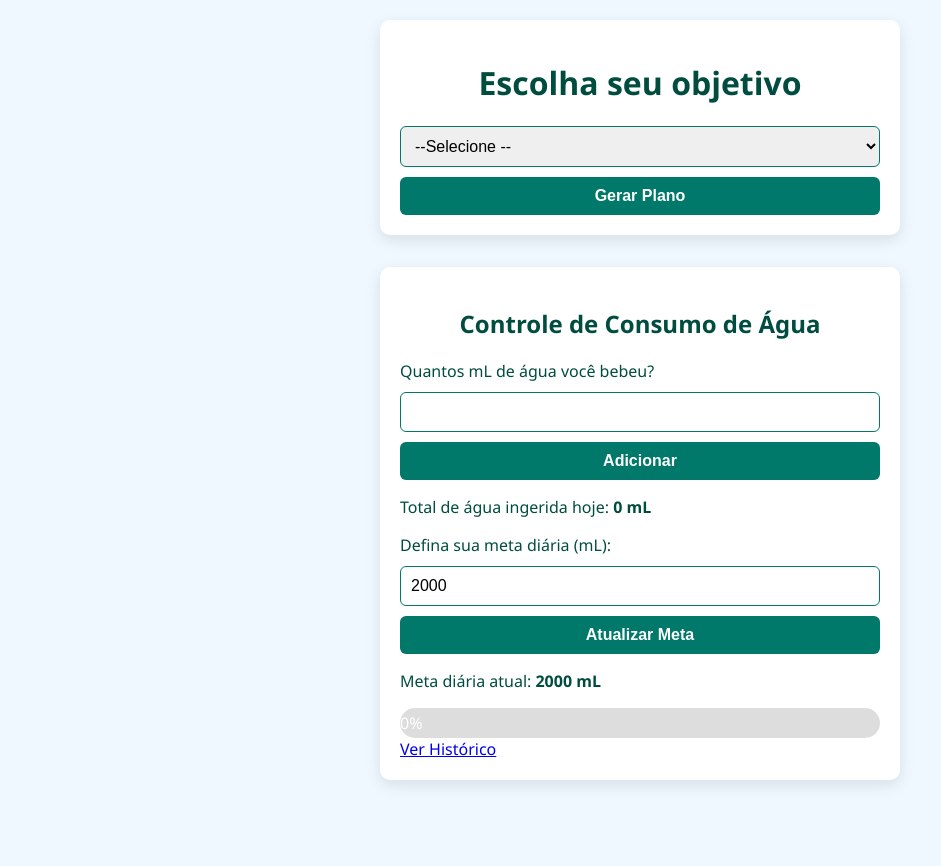
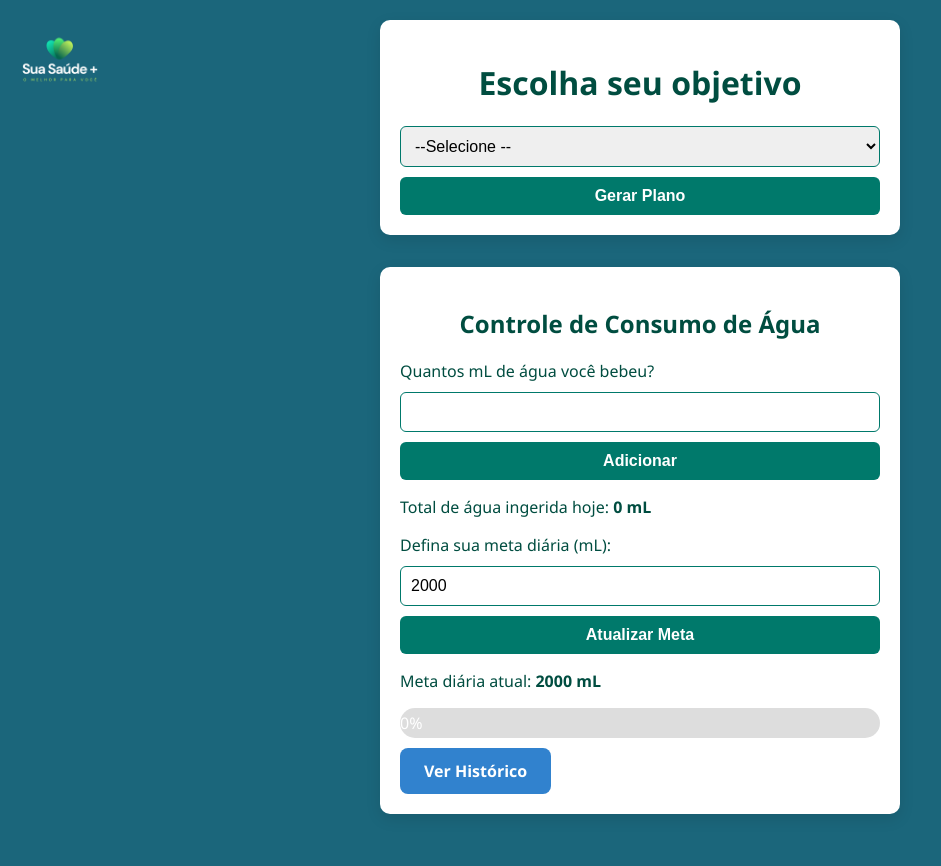
Before and after one commit to Muhhzx/Sua_Saude-, a Flask app: page / in a window 1280 px wide. Shown: the whole page, without its empty margins (0-941 px from the left). Before the commit the page ends 785 px from the top, so only its background shows below. Run offline with Flask 3, Linux system fonts and the light colour scheme.

Commit message:
Mudanças feita nas funcionalidades

```diff
--- a/static/css/style.css
+++ b/static/css/style.css
@@ -1,6 +1,6 @@
 body {
     font-family: 'Segoe UI', Tahoma, Geneva, Verdana, sans-serif;
-    background-color: #f0f8ff;
+    background-color: #1b667b;
     color: #004d40;
     margin: 0;
     padding: 20px;
@@ -78,6 +78,21 @@ button:hover {
     padding: 0;
     color: #333;
 }
+.btn-historico{
+    display: inline-block;
+    padding: 12px 24px;
+    background: #3182ce;
+    color: white;
+    text-decoration: none;
+    border-radius: 8px;
+    font-weight: bold;
+    transition: background 0.3s ease;
+    margin-top: 10px
+
+}
+.btn-historico:hover{
+    background: #2b6cb0;
+}
 
 .historico .container {
     max-width: 900px;
@@ -135,3 +150,26 @@ button:hover {
 .historico .section {
     margin-bottom: 50px;
 }
+
+
+.logo {
+    position: fixed;
+    top: 0px;
+    left: 0px;
+    z-index: 100;
+}
+.logo img{
+    width: 120px;
+}
+
+
+.btn-voltar-index{
+    display: inline-block;
+    padding: 12px 24px;
+    background: #3182ce;
+    color: white;
+    text-decoration: none;
+    border-radius: 8px;
+    font-weight: bold;
+    transition: background 0.3s ease;
+}
--- a/templates/index.html
+++ b/templates/index.html
@@ -4,9 +4,11 @@
     <meta charset="UTF-8">
     <title>Sua Saúde +</title>
     <link rel="stylesheet" href="{{ url_for('static', filename='css/style.css') }}">
-    <link rel="icon" href="{{ url_for('static', filename='img/favicon.ico') }}" type="image/x-icon">
+    <link rel="png" href="{{ url_for('static', filename='img/sua_saude') }}" type="png">
 </head>
 <body>
+    <div class="logo"> <img src="/static/css/img/sua_saude.png" alt="logo"></div>
+
     <div class="container">
         <h1>Escolha seu objetivo</h1>
         <form method="POST" action="/resultado">
--- a/templates/resultado.html
+++ b/templates/resultado.html
@@ -19,7 +19,7 @@
         {% endfor %}
       </ul>
     {% endfor %}
-    <a href="/">Voltar</a>
+    <a href="/" class="btn-voltar-index">Voltar</a>
   </div>
 </body>
 </html>
```
Also changed, not shown: static/css/img/favicon.ico (deleted), static/css/img/sua_saude.png (added), 1 other file.
